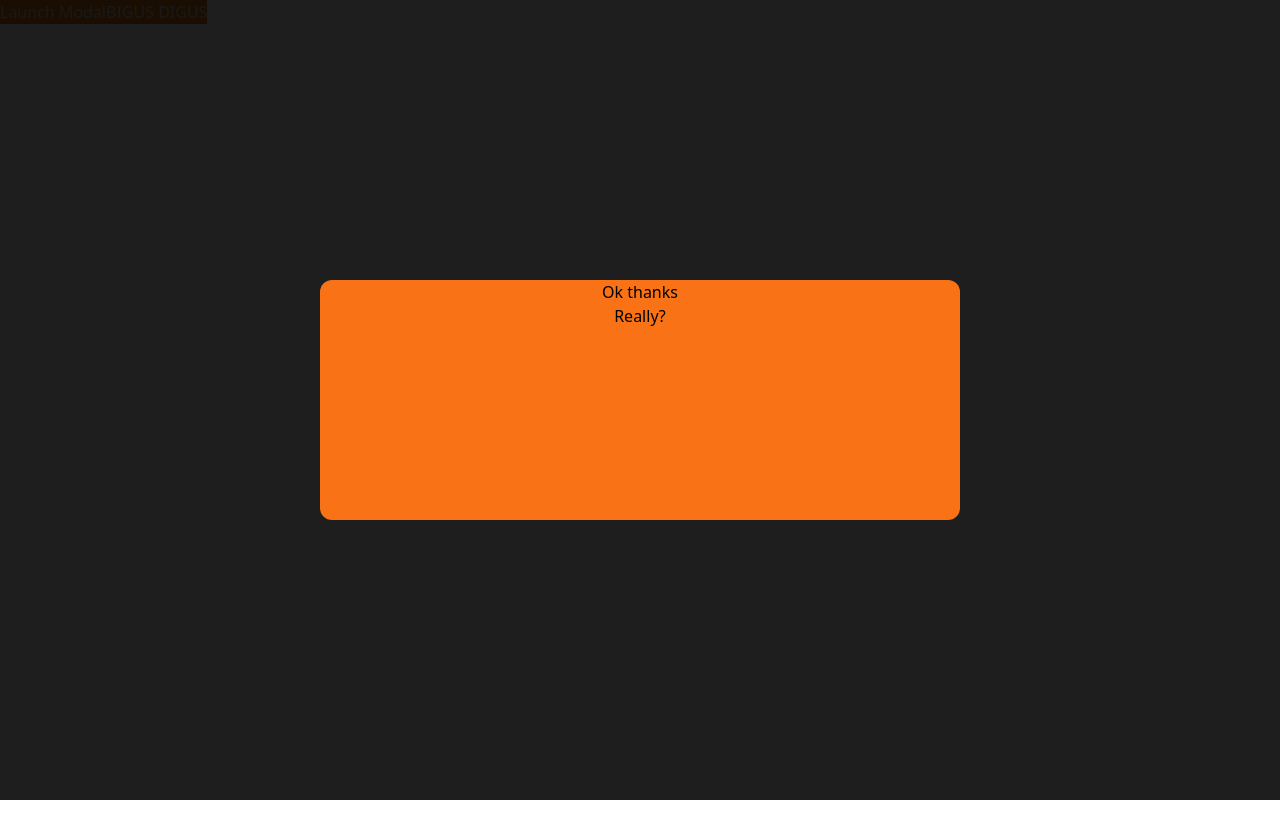
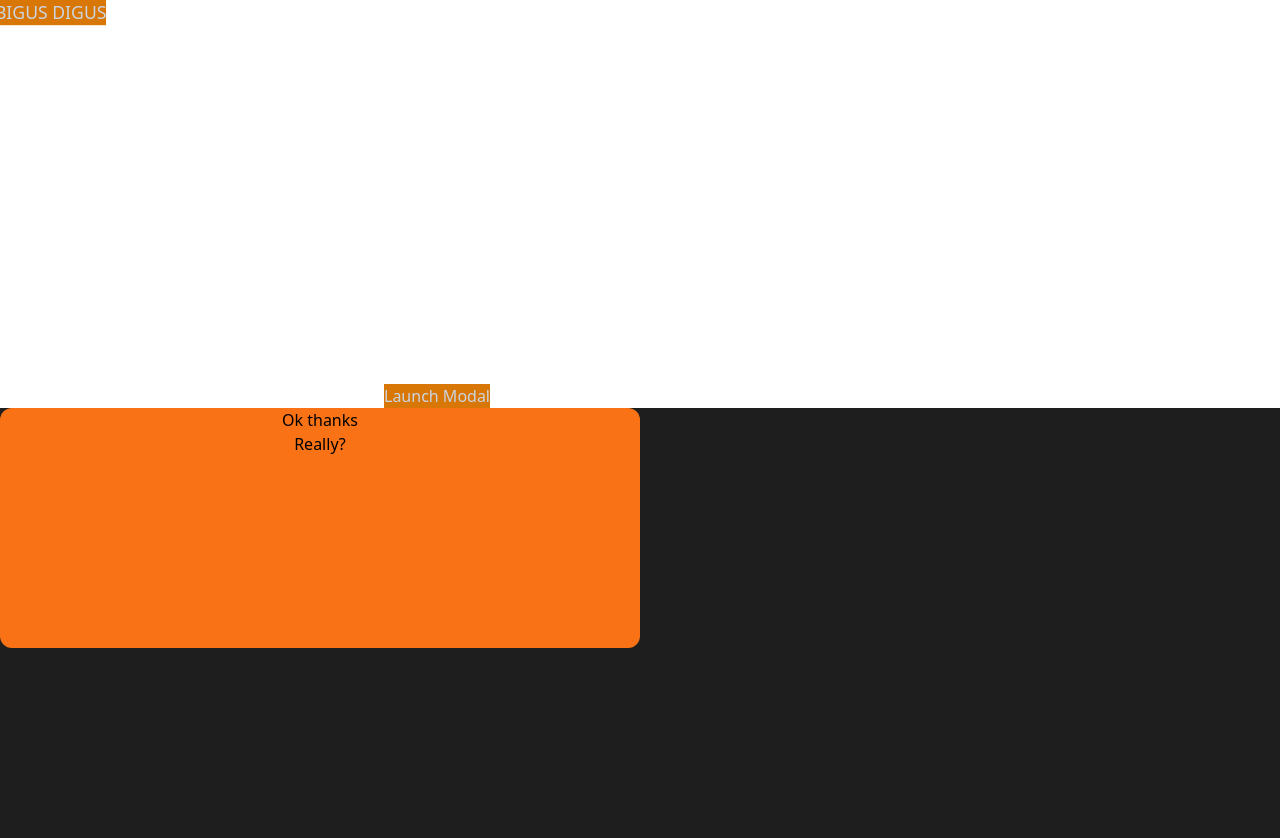
Before and after one commit to Mesmon/Alice-2.0, a Next.js app: page /modalPage in a window 1280 px wide. Both pictures are taken after a click on the button "Launch Modal". Shown: the top 838 px of the page. Before the commit the page ends 800 px from the top, so only its background shows below. Built offline with nearby package versions, Linux system fonts and the light colour scheme.

Commit message:
Start work on making popper attachable modal

```diff
--- a/src/components/Modal/AnimatedModal.tsx
+++ b/src/components/Modal/AnimatedModal.tsx
@@ -8,6 +8,15 @@ interface Iprops {
   modalClassname: string;
   backdropClassname: string;
   children: React.ReactNode;
+  popperData?: {
+    ref: React.Dispatch<React.SetStateAction<HTMLDivElement | null>>;
+    style: React.CSSProperties;
+    attributes:
+      | {
+          [key: string]: string;
+        }
+      | undefined;
+  };
 }
 
 const AnimatedModal = ({
@@ -16,6 +25,7 @@ const AnimatedModal = ({
   children,
   modalClassname,
   backdropClassname,
+  popperData,
 }: Iprops) => {
   return (
     <AnimatePresence
@@ -25,12 +35,15 @@ const AnimatedModal = ({
     >
       <Portal>
         {modalOpen && (
+          <div>
             <Modal
               handleClose={handleClose}
               children={children}
               modalClassname={modalClassname}
               backdropClassname={backdropClassname}
+              popperData={popperData}
             />
+          </div>
         )}
       </Portal>
     </AnimatePresence>
--- a/src/components/Modal/Backdrop.tsx
+++ b/src/components/Modal/Backdrop.tsx
@@ -1,16 +1,32 @@
 import { motion } from "framer-motion";
+
+interface Iprops {
+  children: React.ReactNode;
+  backdropClassname: string;
+  onClick: () => void;
+  popperData?: {
+    ref: React.Dispatch<React.SetStateAction<HTMLDivElement | null>>;
+    style: React.CSSProperties;
+    attributes:
+      | {
+          [key: string]: string;
+        }
+      | undefined;
+  };
+}
 
 const Backdrop = ({
   children,
   backdropClassname,
   onClick,
-}: {
-  children: React.ReactNode;
-  backdropClassname: string;
-  onClick: () => void;
-}) => {
+  popperData,
+}: Iprops) => {
   return (
     <motion.div
+      ref={popperData?.ref}
+      style={popperData?.style}
+      {...popperData?.attributes}
+
       className={backdropClassname}
       onClick={onClick}
       initial={{ opacity: 0 }}
--- a/src/components/Modal/Modal.tsx
+++ b/src/components/Modal/Modal.tsx
@@ -29,16 +29,30 @@ interface Iprops {
   children: React.ReactNode;
   modalClassname: string;
   backdropClassname: string;
+  popperData?: {
+    ref: React.Dispatch<React.SetStateAction<HTMLDivElement | null>>;
+    style: React.CSSProperties;
+    attributes:
+      | {
+          [key: string]: string;
+        }
+      | undefined;
+  };
 }
 const Modal = ({
   handleClose,
   children,
   modalClassname,
   backdropClassname,
+  popperData,
 }: Iprops) => {
   return (
-    <Backdrop onClick={handleClose} backdropClassname={backdropClassname}>
+    <Backdrop onClick={handleClose} backdropClassname={backdropClassname} popperData={popperData}>
       <motion.div
+        ref={popperData?.ref}
+        style={popperData?.style}
+        {...popperData?.attributes}
+
         onClick={(e) => e.stopPropagation()}
         className={modalClassname}
         variants={dropIn}
--- a/src/pages/modalPage.tsx
+++ b/src/pages/modalPage.tsx
@@ -3,10 +3,15 @@ import { useState } from "react";
 import { AnimatePresence, motion } from "framer-motion";
 import Modal from "../components/Modal/Modal";
 import AnimatedModal from "../components/Modal/AnimatedModal";
+import { usePopper } from "react-popper";
 const ModalPage: NextPage = () => {
   const [modalOpen, setModalOpen] = useState(false);
   const close = () => setModalOpen(false);
   const open = () => setModalOpen(true);
+
+  const [modal2Open, setModal2Open] = useState(false);
+  const close2 = () => setModal2Open(false);
+  const open2 = () => setModal2Open(true);
 
   const children = (
     <>
@@ -21,8 +26,26 @@ const ModalPage: NextPage = () => {
   const backdropClassname =
     "bg-[#000000e1] absolute top-0 left-0 flex h-full w-full items-center justify-center";
 
+  const [popperElement, setPopperElement] = useState<HTMLDivElement | null>(
+    null
+  );
+
+  const [referenceElement, setReferenceElement] =
+    useState<HTMLDivElement | null>(null);
+
+  const { styles, attributes } = usePopper(referenceElement, popperElement, {
+    placement: "bottom",
+  });
+
+  const popperData = {
+    ref: setPopperElement,
+    style: styles.popper,
+    attributes: attributes.popper,
+  };
+
   return (
     <div>
+      <div ref={setReferenceElement} className="max-w-fit absolute left-96 top-96">
         <motion.button
           whileHover={{ scale: 1.1 }}
           whileTap={{ scale: 0.9 }}
@@ -31,42 +54,32 @@ const ModalPage: NextPage = () => {
         >
           Launch Modal
         </motion.button>
+      </div>
 
       <motion.button
         whileHover={{ scale: 1.1 }}
         whileTap={{ scale: 0.9 }}
         className="bg-amber-600 text-slate-300"
-        onClick={() => console.log("bruh")}
+        onClick={() => (modal2Open ? close2() : open2())}
       >
         BIGUS DIGUS
       </motion.button>
-      {/* <AnimatePresence
-        initial={false}
-        exitBeforeEnter={true}
-        onExitComplete={() => null}
-      >
-        {modalOpen && <Modal handleClose={close} text={"bruh"} />}
-      </AnimatePresence> */}
       <AnimatedModal
         modalOpen={modalOpen}
         handleClose={close}
         children={children}
         modalClassname={modalClassname}
         backdropClassname={backdropClassname}
+        popperData={popperData}
+      />
+        <AnimatedModal
+        modalOpen={modal2Open}
+        handleClose={close2}
+        children={children}
+        modalClassname={modalClassname}
+        backdropClassname={backdropClassname}
       />
     </div>
-    // <div className={"bg-slate-700"}>
-    //   <button
-    //     onClick={() => setOpen(true)}
-    //     className="rounded-full bg-gray-200 px-4 py-3"
-    //   >
-    //     Click here to open modal
-    //   </button>
-
-    //   <Modal open={open} onClose={() => setOpen(false)}>
-    //     ok boomer
-    //   </Modal>
-    // </div>
   );
 };
 
```
Lines whose indentation alone changed are shown as unchanged.
